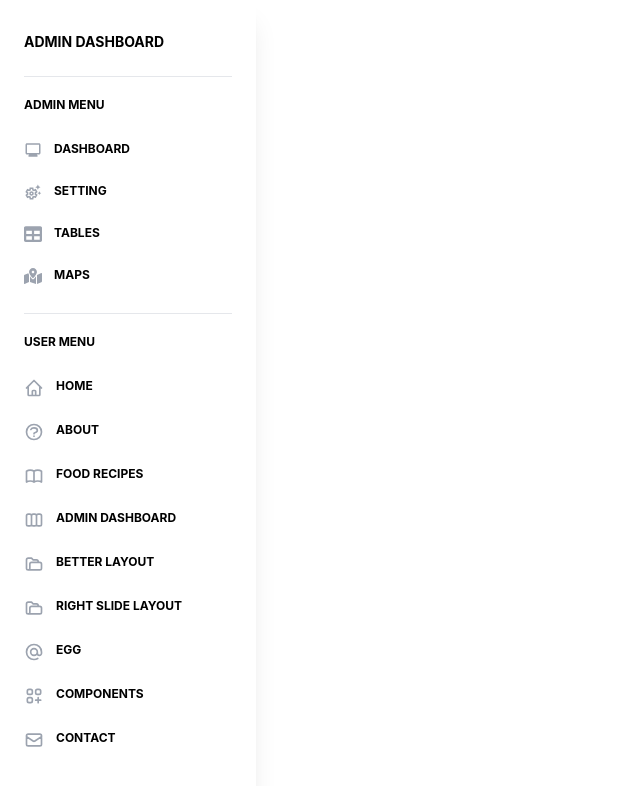
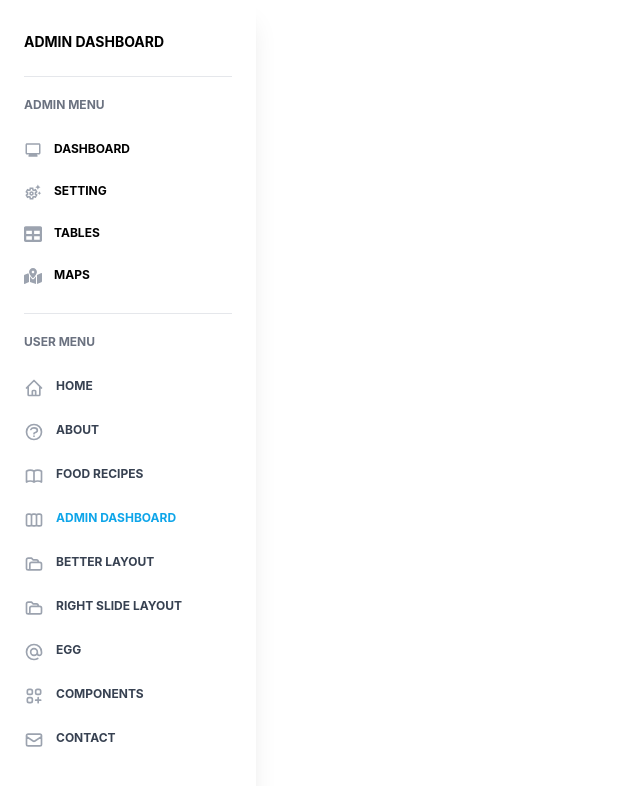
Before and after one commit to ellesis/tailwind-react, a React (Create React App) app: page /admin in a window 1280 px wide. Shown: the top 786 px of the page, without its empty margins (0-640 px from the left). Built offline with nearby package versions, Linux system fonts and the light colour scheme.

Commit message:
Add NavLink in the SideMenuAdmin

```diff
--- a/src/components/sidebars/SideMenuAdmin.js
+++ b/src/components/sidebars/SideMenuAdmin.js
@@ -1,5 +1,6 @@
 import React, {useState} from 'react'
 import {Link} from 'react-router-dom'
+import {NavLink} from 'react-router-dom'
 
 import {menuItems} from '../../data/menu'
 import {adminMenuItems} from '../../data/admin-menu'
@@ -30,7 +31,7 @@ export default function SideMenuAdmin() {
 
           {/* Site Title */}
           <Link
-            className="md:block text-left md:pb-2 text-blueGray-600 mr-0 inline-block whitespace-nowrap text-sm uppercase font-bold p-4 px-0"
+            className="md:block text-left md:pb-2 mr-0 inline-block whitespace-nowrap text-sm uppercase font-bold p-4 px-0"
             to="/"
           >
             Admin Dashboard
@@ -38,48 +39,47 @@ export default function SideMenuAdmin() {
 
           {/* Admin Menu */}
           <hr className="my-4 md:min-w-full" />
-          <h6 className="md:min-w-full text-blueGray-500 text-xs uppercase font-bold block pt-1 pb-4 no-underline">
+          <h6 className="md:min-w-full text-gray-500 text-xs uppercase font-bold block pt-1 pb-4 no-underline">
             Admin Menu
           </h6>
           <ul className=" md:min-w-full flex flex-col list-none">
             {adminMenuItems.map(({href, title, iconTag}) => (
               <li key={title} className="items-center">
-                <Link
+                <NavLink
+                  to={href}
                   className={
                     'text-xs uppercase py-3 font-bold flex ' +
                     (window.location.href.indexOf({href}) !== -1
                       ? 'text-lightBlue-500 hover:text-lightBlue-600'
                       : 'text-blueGray-700 hover:text-blueGray-500')
                   }
-                  to={href}
                 >
                   <div className="text-lg pr-3 text-gray-400">{iconTag}</div>
                   <div>{title}</div>
-                </Link>
+                </NavLink>
               </li>
             ))}
           </ul>
 
           {/* Menu */}
           <hr className="my-4 md:min-w-full" />
-          <h6 className="md:min-w-full text-blueGray-500 text-xs uppercase font-bold block pt-1 pb-4 no-underline">
+          <h6 className="md:min-w-full text-gray-500 text-xs uppercase font-bold block pt-1 pb-4 no-underline">
             User Menu
           </h6>
           <ul className=" md:min-w-full flex flex-col list-none">
             {menuItems.map(({href, title, icon}) => (
               <li key={title} className="items-center">
-                <Link
-                  className={
-                    'text-xs uppercase py-3 font-bold flex ' +
-                    (window.location.href.indexOf({href}) !== -1
-                      ? 'text-lightBlue-500 hover:text-lightBlue-600'
-                      : 'text-blueGray-700 hover:text-blueGray-500')
+                <NavLink
+                  to={href}
+                  className={({isActive}) =>
+                    isActive
+                      ? 'text-xs uppercase py-3 font-bold flex text-sky-500 hover:text-sky-300'
+                      : 'text-xs uppercase py-3 font-bold flex text-gray-700 hover:text-gray-400'
                   }
-                  to={href}
                 >
                   <div className="text-lg pr-3 text-gray-400">{icon}</div>
-                  <div>{title}</div>
-                </Link>
+                  {title}
+                </NavLink>
               </li>
             ))}
           </ul>
```
